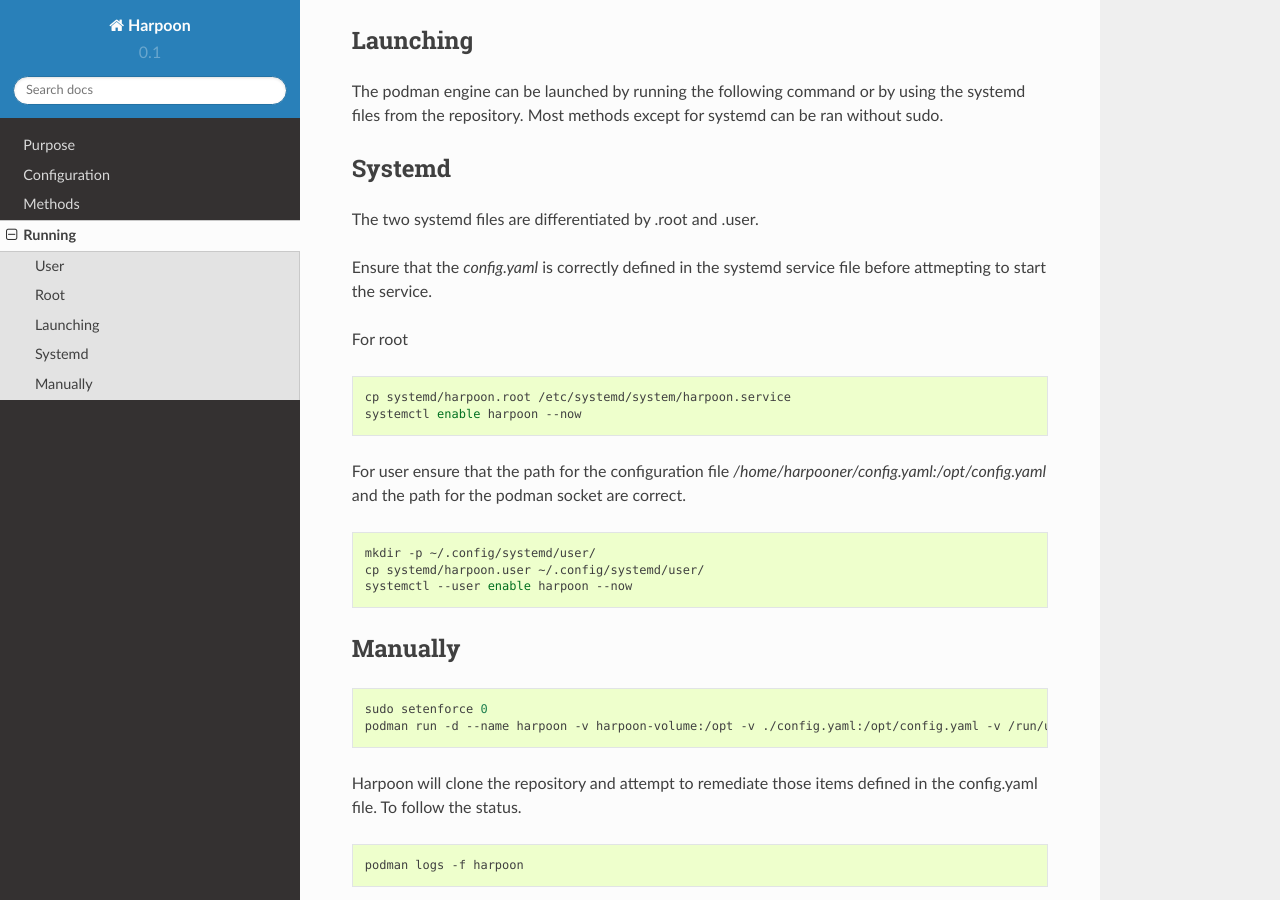
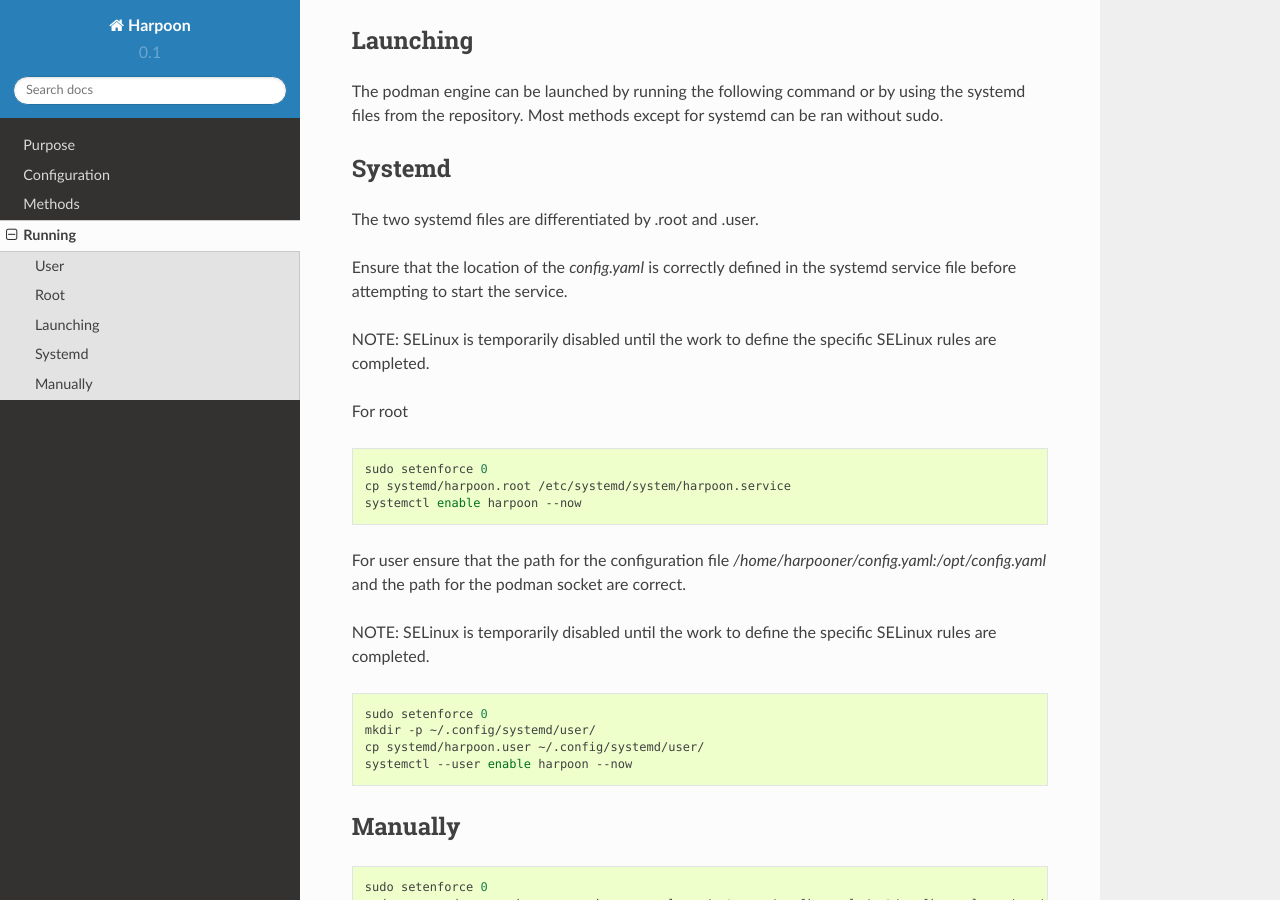
Before and after one commit to containers/fetchit, a Sphinx documentation site: the page built from docs/running.rst, in a window 1280 px wide and 900 px high, scrolled down 688 px. Built offline with Sphinx 7.4.7 and the Read the Docs theme 2.0.0, drawn with Linux system fonts in a browser that asks for light colours.

Commit message:
Update running.rst

```diff
--- a/docs/running.rst
+++ b/docs/running.rst
@@ -34,20 +34,26 @@ Systemd
 -------
 The two systemd files are differentiated by .root and .user.
 
-Ensure that the `config.yaml` is correctly defined in the systemd service file before attmepting to start the service.
+Ensure that the location of the `config.yaml` is correctly defined in the systemd service file before attempting to start the service.
+
+NOTE: SELinux is temporarily disabled until the work to define the specific SELinux rules are completed.
 
 For root
 
 .. code-block:: bash
 
+   sudo setenforce 0
    cp systemd/harpoon.root /etc/systemd/system/harpoon.service
    systemctl enable harpoon --now
 
 
 For user ensure that the path for the configuration file `/home/harpooner/config.yaml:/opt/config.yaml` and the path for the podman socket are correct.
 
+NOTE: SELinux is temporarily disabled until the work to define the specific SELinux rules are completed.
+
 .. code-block:: bash
 
+   sudo setenforce 0
    mkdir -p ~/.config/systemd/user/
    cp systemd/harpoon.user ~/.config/systemd/user/
    systemctl --user enable harpoon --now
```
